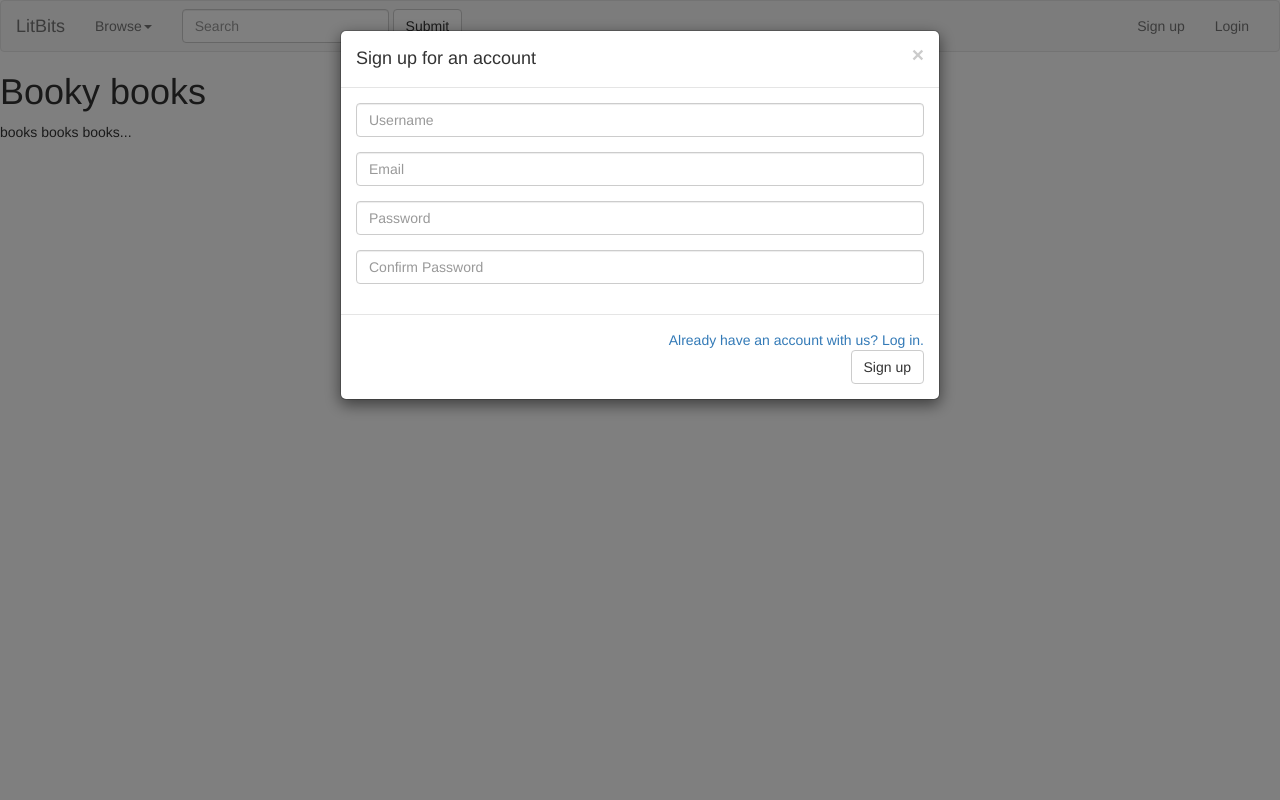
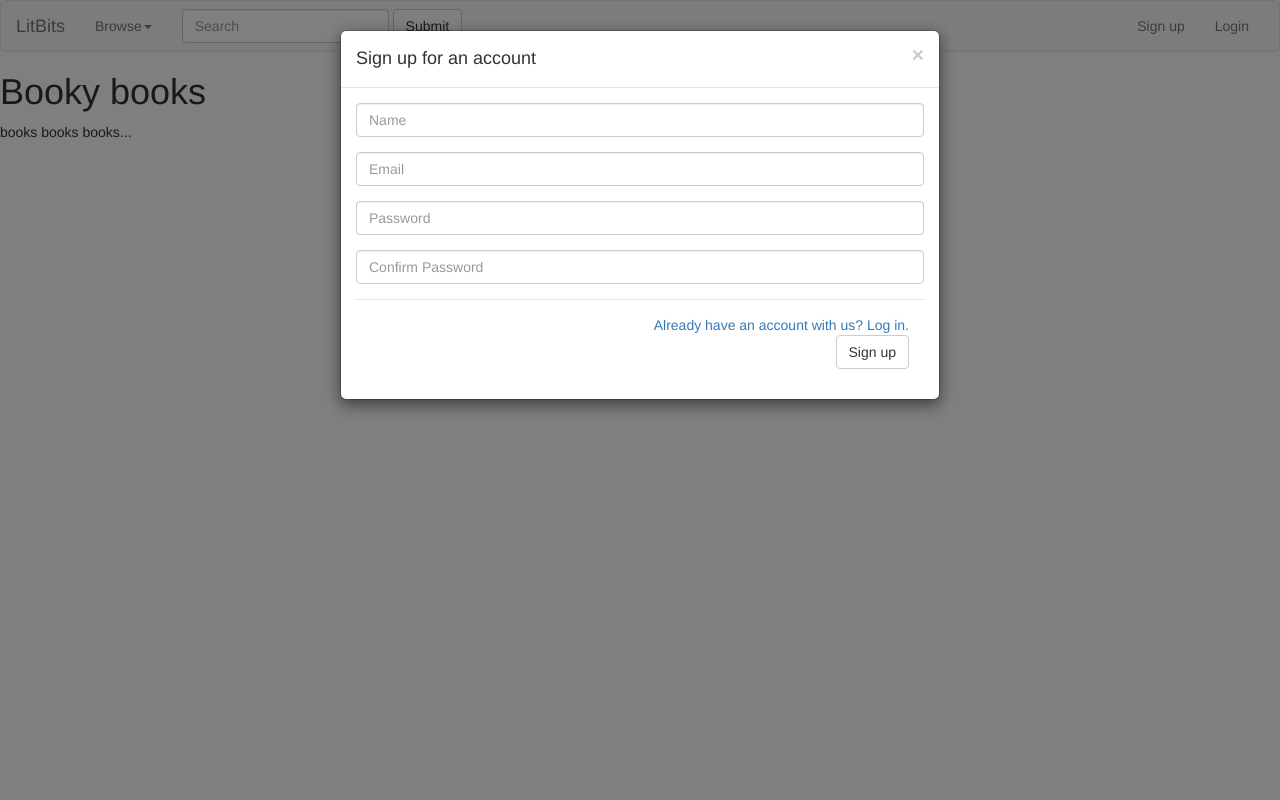
Before and after one commit to noelis/LitBits, a Flask app: page / in a window 1280 px wide, after a click on "Sign up". Run offline with Flask 2, Linux system fonts and the light colour scheme; some libraries are stand-ins or nearby versions.

Commit message:
Fixed submit button bug on registration/sign-up form.

```diff
--- a/server.py
+++ b/server.py
@@ -50,7 +50,7 @@ def search():
 def process_registration():
     """ Get user info from form and add them to db."""
 
-    username = request.form.get("username")
+    name = request.form.get("name")
     email = request.form.get("email")
     password = request.form.get("password")
 
@@ -64,7 +64,7 @@ def process_registration():
 
     except NoResultFound:
 
-        new_user = User(username=username, email=user_name, password=password)
+        new_user = User(name=name, email=email, password=password)
         db.session.add(new_user)
         db.session.commit()
         flash("You have been registered successfully!") # Convert to JS messages
--- a/static/sign_up_form.js
+++ b/static/sign_up_form.js
@@ -1,11 +1,14 @@
+"use strict";
+
 // validate sign-up form on key-up and submit
+
 $(document).ready(function() {
     console.log("Starting validation..");
     // set-up required parameters/form logic.
     $("#register").validate({
         debug: true,
         rules: {
-            username: {
+            name: {
                 required: true,
                 minlength: 4,
             },
@@ -25,9 +28,9 @@ $(document).ready(function() {
         },
         // If user leaves field empty or does not enter the min. # of characters, raise an error.
         messages: {
-            username: {
-                required: "Please enter a username.",
-                minlength: "Your username must be at last 4 characters long."
+            name: {
+                required: "Please enter your name.",
+                minlength: "Your  name must be at last 4 characters long."
             },
             password:{
                 required: "Please enter a password.",
@@ -38,6 +41,11 @@ $(document).ready(function() {
                 minlength: "Your password must be at least 8 characters long.",
                 equalTo: "Error: Your password must match in order to continue. "
             }
+        },
+
+        submitHandler: function(form) {
+            form.submit();
         }
+
         });
-})
+});
--- a/templates/base.html
+++ b/templates/base.html
@@ -3,9 +3,7 @@
 <head>
   <link rel="stylesheet" href="https://maxcdn.bootstrapcdn.com/bootstrap/3.3.6/css/bootstrap.min.css" integrity="sha384-1q8mTJOASx8j1Au+a5WDVnPi2lkFfwwEAa8hDDdjZlpLegxhjVME1fgjWPGmkzs7" crossorigin="anonymous">
   <title>LitBits</title>
-  <script src="http://code.jquery.com/jquery.js"></script>
-<script src="static/jquery.validate.js"></script>
-<script src="static/sign_up_form.js"></script>
+
 </head>
 <body>
 
@@ -55,8 +53,8 @@
           </ul>
         {% else %}
           <ul class="nav navbar-nav navbar-right">
-            <li data-toggle="modal" data-target="#SignUpModal">
-            <a href="#SignUpModal">Sign up</a></li>
+            <li><a href="#" data-toggle="modal" data-target="#SignUpModal">
+            Sign up</a></li>
             <li><a href="#">Login</a></li>
           </ul>
         {% endif %}
@@ -78,7 +76,7 @@
       <div class="modal-body">
         <form id="register" action="/register" method="POST">
           <div class="form-group">
-            <input type="text" class="form-control" id="username" name="username" placeholder="Username">
+            <input type="text" class="form-control" id="name" name="name" placeholder="Name">
           </div>
           <div class="form-group">
            <input type="email" class="form-control" id="email" name="email" placeholder="Email">
@@ -89,12 +87,11 @@
           <div class="form-group">
             <input type="password" class="form-control" id="confirm_password" name="confirm_password" placeholder="Confirm Password">
           </div>
+          <div class="modal-footer">
+            <a href="/login">Already have an account with us? Log in.</a><br>
+            <input type="submit" class="btn btn-default" value="Sign up"></input>
+          </div>
         </form>
-      </div>
-      <div class="modal-footer">
-        <a href="/login">Already have an account with us? Log in.</a><br>
-        <button type="submit" class="btn btn-default">Sign up</button>
-
       </div>
     </div>
   </div>
@@ -114,7 +111,9 @@
       put your content here
     {% endblock %}
 
-
+<script src="http://code.jquery.com/jquery.js"></script>
+<script src="static/jquery.validate.js"></script>
+<script src="static/sign_up_form.js"></script>
 <script src="http://maxcdn.bootstrapcdn.com/bootstrap/3.3.4/js/bootstrap.min.js"></script>
 
 </body>
```
Also changed, not shown: static/jquery.validate.js.
